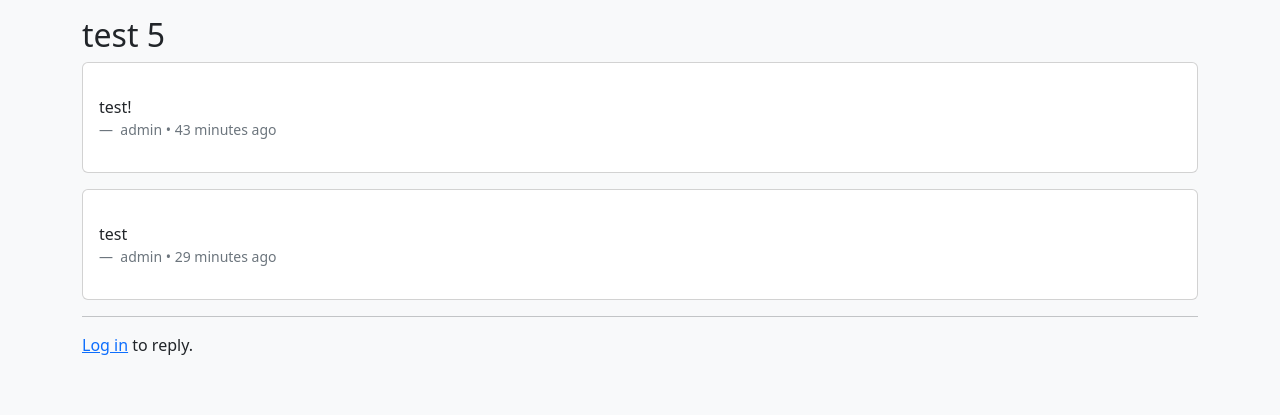
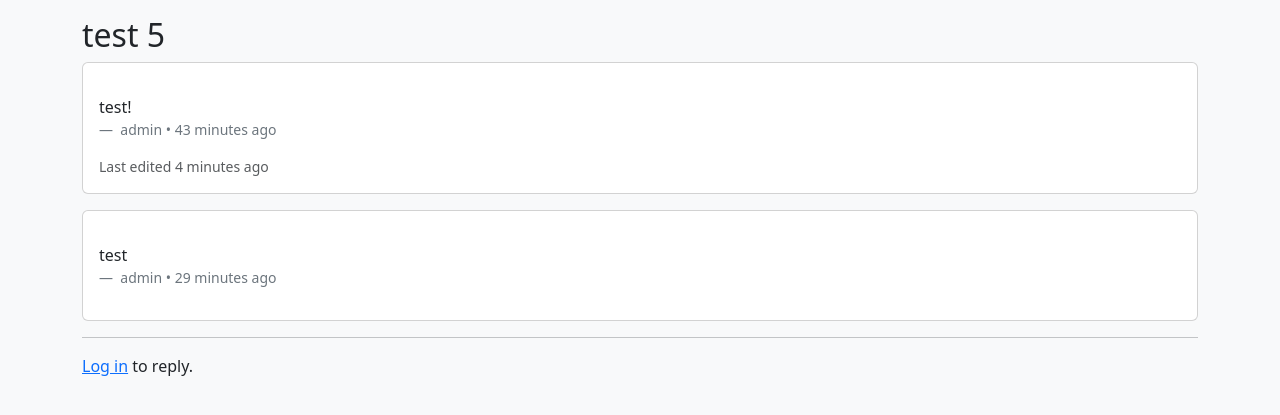
Before and after one commit to JSaumat/finalprojectJoseSaumat, a Django app: a page that uses templates/forum/topic.html in a window 1280 px wide. Shown: the part 110-525 px from the top of the page. Run offline with Django 5.2, Linux system fonts and the light colour scheme; data comes from the database, SQL or seed files in the repository; both versions use the stored data as it was after the commit.

Commit message:
Updated topic.html to add a last edited feature. Each post will now display how long ago a post was edited by the creator of the post.

```diff
--- a/templates/forum/topic.html
+++ b/templates/forum/topic.html
@@ -21,13 +21,22 @@
         class="btn btn-sm btn-outline-secondary float-end">Edit</a>
         {% endif %}
       <p>{{ post.message|linebreaks }}</p>
+
       <footer class="blockquote-footer">
         {{ post.author }} • {{ post.created_at|naturaltime }}
       </footer>
+
+        {% if post.edited_at %}
+        <div class="text-muted small">
+          Last edited {{ post.edited_at|naturaltime }}
+        </div>
+      {% endif %}
+
     </div>
   </div>
 {% endfor %}
 
+    <!-- creates a horizontal line that acts a break -->
 <hr>
 
 {% if user.is_authenticated %}
```
Also changed, not shown: db.sqlite3.
